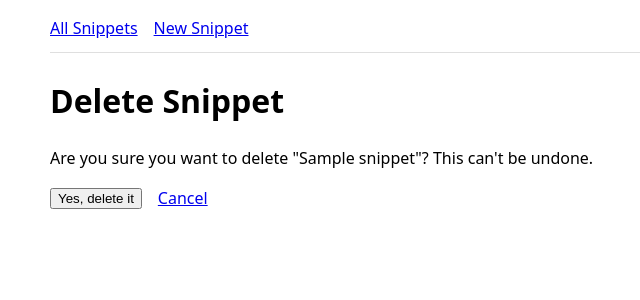
After one commit to bourdear/snippet-saver, a Django app: page /1/delete/ in a window 1280 px wide. The commit adds this page. Shown: the top 300 px of the page, without its empty margins (230-870 px from the left). Run offline with Django 5.2, Linux system fonts and the light colour scheme; tables that the repository leaves empty hold one stand-in row (values such as "Sample post").

Commit message:
Add snippet edit and delete pages
- Add edit and delete pages using Django's generic views, so snippets
  can be changed without going through the admin
- Add URL routes and Edit and Delete links on the detail page
- Reuse snippet_form.html for editing, with a heading for each mode
- Add a confirmation page so a snippet is only deleted after submitting
  its form, with a Cancel link back to the detail page
- Add tests for editing, duplicate titles, deleting, CSRF protection,
  and missing snippets

```diff
--- /dev/null
+++ b/snippets/templates/snippets/snippet_confirm_delete.html
@@ -0,0 +1,13 @@
+{% extends 'base.html' %}
+
+{% block title %}Delete Snippet | Snippet Saver{% endblock %}
+
+{% block content %}
+  <h1>Delete Snippet</h1>
+  <p>Are you sure you want to delete "{{ snippet.title }}"? This can't be undone.</p>
+  <form method="post" class="actions">
+    {% csrf_token %}
+    <button type="submit">Yes, delete it</button>
+    <a href="{{ snippet.get_absolute_url }}">Cancel</a>
+  </form>
+{% endblock %}
--- a/snippets/templates/snippets/snippet_detail.html
+++ b/snippets/templates/snippets/snippet_detail.html
@@ -6,4 +6,8 @@
   <h1>{{ snippet.title }}</h1>
   <p class="meta">{{ snippet.get_language_display }} · {{ snippet.created_at|date:"M j, Y" }}</p>
   <pre><code>{{ snippet.code }}</code></pre>
+  <p class="actions">
+    <a href="{% url 'snippets:update' snippet.pk %}">Edit</a>
+    <a href="{% url 'snippets:delete' snippet.pk %}">Delete</a>
+  </p>
 {% endblock %}
--- a/snippets/templates/snippets/snippet_form.html
+++ b/snippets/templates/snippets/snippet_form.html
@@ -1,9 +1,9 @@
 {% extends 'base.html' %}
 
-{% block title %}New Snippet | Snippet Saver{% endblock %}
+{% block title %}{% if object %}Edit{% else %}New{% endif %} Snippet | Snippet Saver{% endblock %}
 
 {% block content %}
-  <h1>New Snippet</h1>
+  <h1>{% if object %}Edit{% else %}New{% endif %} Snippet</h1>
   <form method="post">
     {% csrf_token %}
     {{ form.as_p }}
--- a/snippets/urls.py
+++ b/snippets/urls.py
@@ -7,4 +7,6 @@ urlpatterns = [
     path('', views.SnippetListView.as_view(), name='list'),
     path('new/', views.SnippetCreateView.as_view(), name='create'),
     path('<int:pk>/', views.SnippetDetailView.as_view(), name='detail'),
+    path('<int:pk>/edit/', views.SnippetUpdateView.as_view(), name='update'),
+    path('<int:pk>/delete/', views.SnippetDeleteView.as_view(), name='delete'),
 ]
--- a/snippets/views.py
+++ b/snippets/views.py
@@ -1,4 +1,5 @@
-from django.views.generic import CreateView, DetailView, ListView
+from django.urls import reverse_lazy
+from django.views.generic import CreateView, DeleteView, DetailView, ListView, UpdateView
 from .models import Snippet
 
 
@@ -11,3 +12,11 @@ class SnippetDetailView(DetailView):
 class SnippetCreateView(CreateView):
     model = Snippet
     fields = ['title', 'language', 'code']
+
+class SnippetUpdateView(UpdateView):
+    model = Snippet
+    fields = ['title', 'language', 'code']
+
+class SnippetDeleteView(DeleteView):
+    model = Snippet
+    success_url = reverse_lazy('snippets:list')
--- a/templates/base.html
+++ b/templates/base.html
@@ -15,6 +15,7 @@
     input[type="text"], select, textarea { width: 100%; box-sizing: border-box; padding: 8px; font: inherit; }
     textarea { font-family: ui-monospace, monospace; }
     .meta { color: #888; font-size: 0.9em; }
+    .actions { display: flex; align-items: center; gap: 16px; }
   </style>
 </head>
 <body>
```
Also changed, not shown: snippets/tests/test_views.py (+108 -0 lines).
